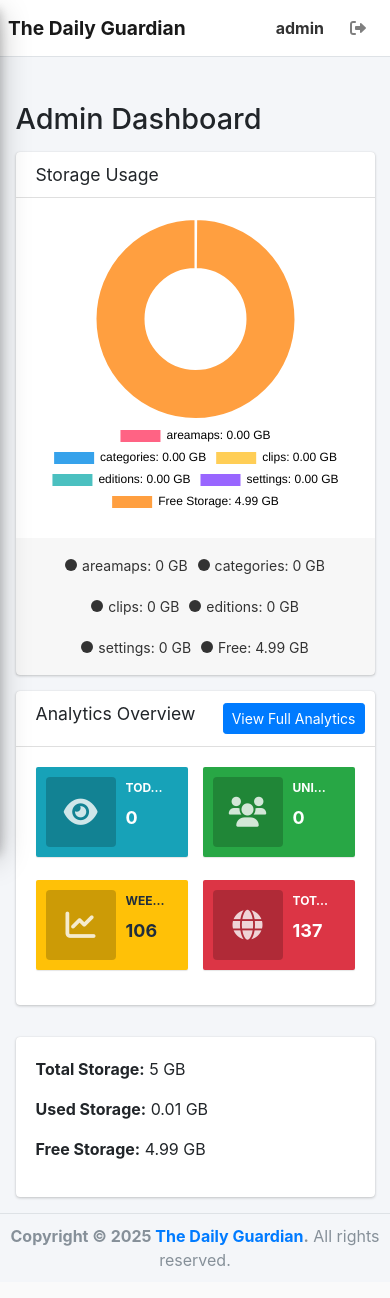
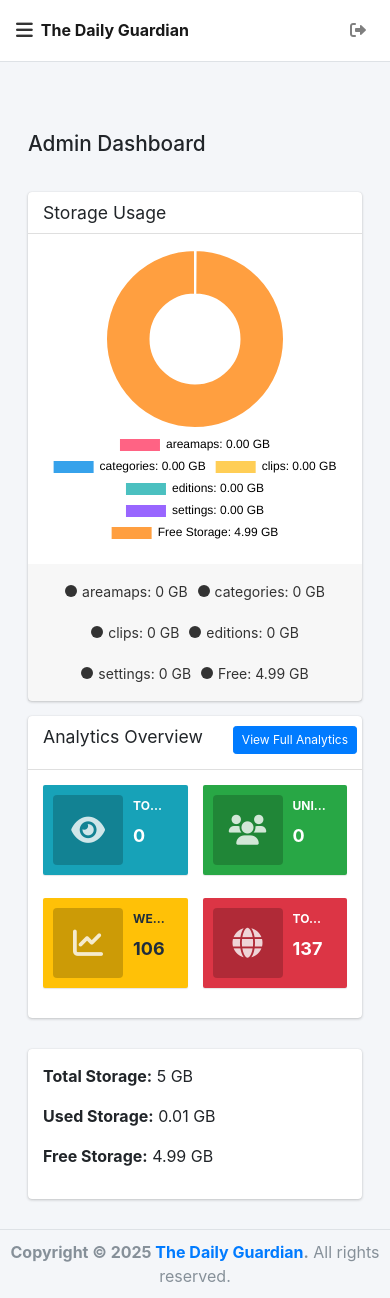
Before and after one commit to VenkatSeshu006/ePaper, a PHP site: page /ePaper/admin/index.php in a window 390 px wide. Before the commit the page ends 1266 px from the top, so only its background shows below. Run offline with PHP 8.4, Linux system fonts and the light colour scheme; a user stored in the database is signed in; data comes from the database, SQL or seed files in the repository; some libraries are stand-ins or nearby versions.

Commit message:
Optimised admin panel for Mobile

```diff
--- a/admin/includes/header.php
+++ b/admin/includes/header.php
@@ -83,12 +83,154 @@ while ($row = $stmt->fetch(PDO::FETCH_ASSOC)) {
         .navbar-brand:hover {
             color: #007bff; /* Blue color on hover */
         }
+
+        /* Mobile Optimizations */
+        @media (max-width: 768px) {
+            /* Mobile navbar adjustments */
+            .navbar-brand {
+                font-size: 1rem;
+                margin-right: 10px;
+            }
+
+            .navbar-user .username {
+                display: none; /* Hide username on mobile to save space */
+            }
+
+            /* Mobile sidebar improvements */
+            .main-sidebar {
+                position: fixed;
+                z-index: 9999;
+                transform: translateX(-100%);
+                transition: transform 0.3s ease;
+            }
+
+            .sidebar-open .main-sidebar {
+                transform: translateX(0);
+            }
+
+            /* Content wrapper adjustments for mobile */
+            .content-wrapper {
+                margin-left: 0 !important;
+                padding: 10px;
+            }
+
+            /* Mobile table improvements */
+            .table-responsive {
+                border: none;
+            }
+
+            .table td, .table th {
+                padding: 8px 4px;
+                font-size: 0.85rem;
+                white-space: nowrap;
+            }
+
+            /* Mobile form improvements */
+            .form-group {
+                margin-bottom: 15px;
+            }
+
+            .btn {
+                padding: 8px 12px;
+                font-size: 0.9rem;
+                margin-bottom: 5px;
+            }
+
+            /* Card adjustments for mobile */
+            .card {
+                margin-bottom: 15px;
+            }
+
+            .card-header {
+                padding: 10px 15px;
+            }
+
+            .card-body {
+                padding: 15px;
+            }
+
+            /* Content header adjustments */
+            .content-header h1 {
+                font-size: 1.5rem;
+                margin-bottom: 10px;
+            }
+        }
+
+        @media (max-width: 576px) {
+            /* Extra small devices adjustments */
+            .container-fluid {
+                padding: 5px 10px;
+            }
+
+            .table td, .table th {
+                padding: 6px 2px;
+                font-size: 0.8rem;
+            }
+
+            .btn-sm {
+                padding: 4px 8px;
+                font-size: 0.75rem;
+            }
+
+            .content-header h1 {
+                font-size: 1.3rem;
+            }
+        }
+
+        /* Mobile navigation toggle */
+        .mobile-nav-toggle {
+            display: none;
+            background: none;
+            border: none;
+            font-size: 1.2rem;
+            color: #333;
+            padding: 8px;
+        }
+
+        @media (max-width: 768px) {
+            .mobile-nav-toggle {
+                display: block;
+            }
+        }
     </style>
+
+    <!-- Mobile JavaScript -->
+    <script>
+        function toggleMobileSidebar() {
+            document.body.classList.toggle('sidebar-open');
+        }
+
+        // Close sidebar when clicking outside on mobile
+        document.addEventListener('DOMContentLoaded', function() {
+            document.addEventListener('click', function(event) {
+                if (window.innerWidth <= 768) {
+                    const sidebar = document.querySelector('.main-sidebar');
+                    const toggle = document.querySelector('.mobile-nav-toggle');
+
+                    if (!sidebar.contains(event.target) && !toggle.contains(event.target)) {
+                        document.body.classList.remove('sidebar-open');
+                    }
+                }
+            });
+
+            // Close sidebar when window is resized to desktop
+            window.addEventListener('resize', function() {
+                if (window.innerWidth > 768) {
+                    document.body.classList.remove('sidebar-open');
+                }
+            });
+        });
+    </script>
 </head>
 <body class="hold-transition sidebar-mini layout-fixed">
     <div class="wrapper">
         <!-- Navbar -->
         <nav class="main-header navbar navbar-expand navbar-white navbar-light">
+            <!-- Mobile navigation toggle -->
+            <button class="mobile-nav-toggle" onclick="toggleMobileSidebar()">
+                <i class="fas fa-bars"></i>
+            </button>
+
             <!-- Site Title -->
             <a href="<?php echo $_SERVER['REQUEST_SCHEME'] . '://' . $_SERVER['HTTP_HOST'] . '/ePaper/admin/index.php'; ?>" class="navbar-brand"><?= htmlspecialchars($settings['site_name'] ?? 'Admin Panel') ?></a>
 
--- a/admin/views/categories/index.php
+++ b/admin/views/categories/index.php
@@ -39,7 +39,8 @@ $categories = $categoryController->getAllCategories();
         <?php endif; ?>
 
         <a href="add.php" class="btn btn-primary mb-3">Add New Category</a>
-        <table class="table table-bordered">
+        <div class="table-responsive">
+            <table class="table table-bordered">
             <thead>
                 <tr>
                     <th>ID</th>
@@ -67,7 +68,8 @@ $categories = $categoryController->getAllCategories();
                     </tr>
                 <?php endif; ?>
             </tbody>
-        </table>
+            </table>
+        </div>
     </div>
 </section>
 <?php require_once '../../includes/footer.php'; // Include the shared footer ?>
--- a/admin/views/editions/index.php
+++ b/admin/views/editions/index.php
@@ -27,6 +27,7 @@ $categories = $categoryController->getAllCategories();
                 <i class="fas fa-plus"></i> Quick Add (Legacy)
             </a>
         </div>
+        <div class="table-responsive">
             <table class="table table-bordered">
                 <thead>
                     <tr>
@@ -56,5 +57,6 @@ $categories = $categoryController->getAllCategories();
             </tbody>
             </table>
         </div>
+    </div>
 </section>
 <?php require_once '../../includes/footer.php'; // Include the shared footer ?>
--- a/admin/views/pages/index.php
+++ b/admin/views/pages/index.php
@@ -17,7 +17,8 @@ $pages = $pageController->getAllPages();
 <section class="content">
     <div class="container-fluid">
         <a href="add.php" class="btn btn-primary mb-3">Add New Page</a>
-        <table class="table table-bordered">
+        <div class="table-responsive">
+            <table class="table table-bordered">
             <thead>
                 <tr>
                     <th>ID</th>
@@ -39,7 +40,8 @@ $pages = $pageController->getAllPages();
                     </tr>
                 <?php endforeach; ?>
             </tbody>
-        </table>
+            </table>
+        </div>
     </div>
 </section>
 <?php require_once '../../includes/footer.php'; // Include the shared footer ?>
--- a/admin/views/user-clips/index.php
+++ b/admin/views/user-clips/index.php
@@ -48,7 +48,8 @@ $base_url = "https://" . $_SERVER['HTTP_HOST'];
             <div class="mb-3">
                 <button type="submit" class="btn btn-danger" onclick="return confirm('Are you sure you want to delete the selected clips?')">Delete Selected</button>
             </div>
-            <table class="table table-bordered">
+            <div class="table-responsive">
+                <table class="table table-bordered">
                 <thead>
                     <tr>
                         <th><input type="checkbox" id="selectAll"></th>
@@ -82,7 +83,8 @@ $base_url = "https://" . $_SERVER['HTTP_HOST'];
                         </tr>
                     <?php endif; ?>
                 </tbody>
-            </table>
+                </table>
+            </div>
         </form>
     </div>
 </section>
--- a/admin/views/users/index.php
+++ b/admin/views/users/index.php
@@ -25,7 +25,8 @@ $users = $stmt->fetchAll(PDO::FETCH_ASSOC);
         <a href="add.php" class="btn btn-primary mb-3">Add User</a>
 
         <!-- Users Table -->
-        <table class="table table-bordered table-hover">
+        <div class="table-responsive">
+            <table class="table table-bordered table-hover">
             <thead>
                 <tr>
                     <th>ID</th>
@@ -54,7 +55,8 @@ $users = $stmt->fetchAll(PDO::FETCH_ASSOC);
                     </tr>
                 <?php endforeach; ?>
             </tbody>
-        </table>
+            </table>
+        </div>
     </div>
 </section>
 <?php require_once '../../includes/footer.php'; ?>
```
Also changed, not shown: ePaper.sql (renamed from saas_backup_20250925_141800.sql). Lines whose indentation alone changed are shown as unchanged.
